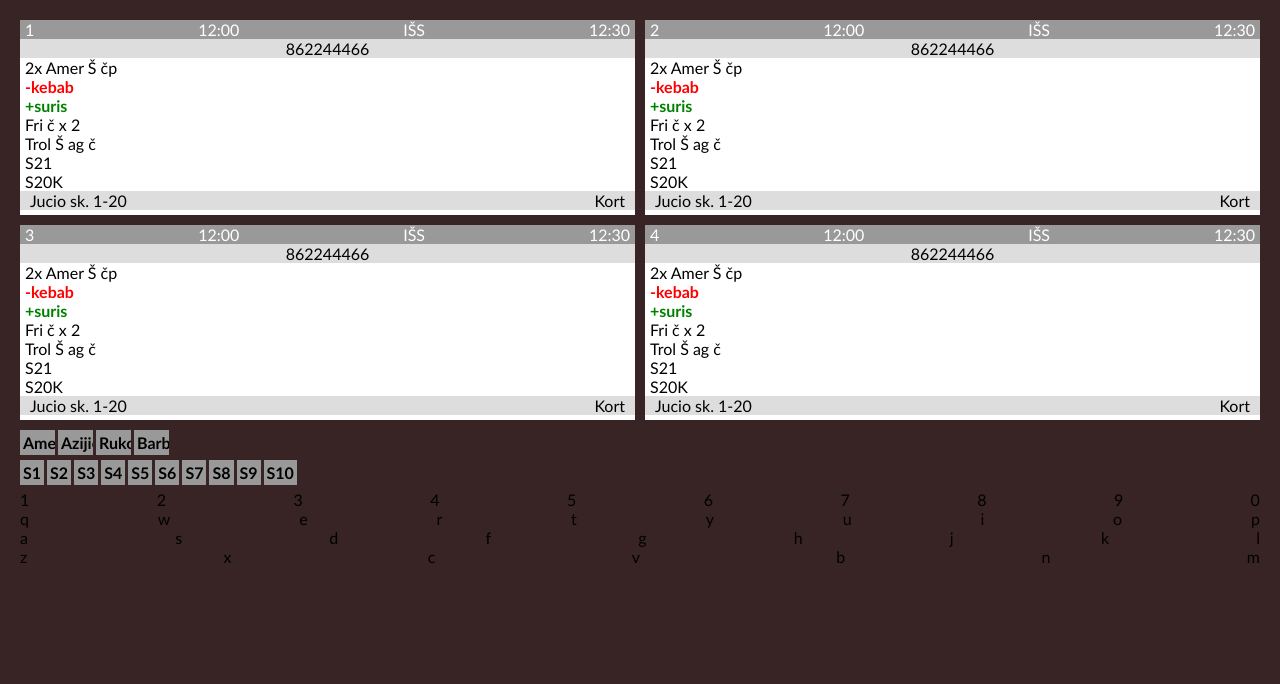
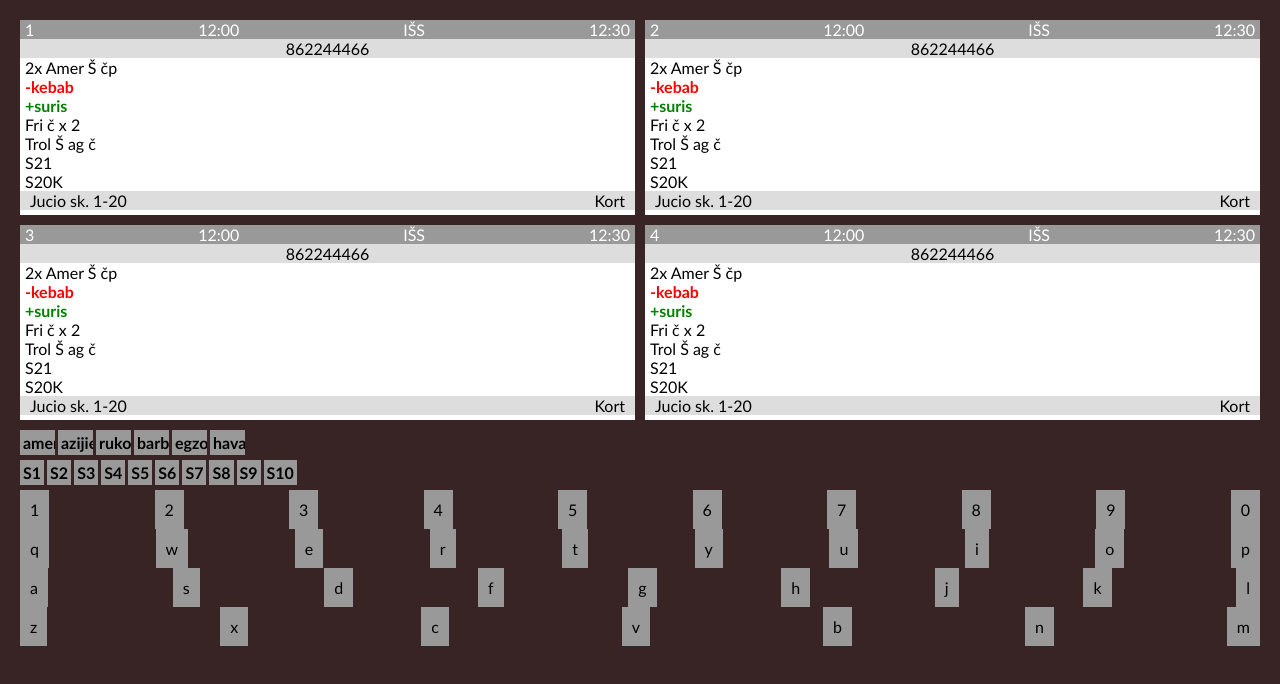
Before and after one commit to brokenfingers/manage-prototype, a website: page index.html in a window 1280 px wide. Drawn offline with Linux system fonts and the light colour scheme.

Commit message:
menu filter

```diff
--- a/css/pages/main.css
+++ b/css/pages/main.css
@@ -24,6 +24,15 @@ main > * {
     display: flex;
     justify-content: space-between;
     width: 100%;
+}
+
+.keyboard-button {
+    padding: 10px;
+    background-color: #999;
+    cursor: pointer;
+}
+.keyboard-button:hover {
+    background-color: #bbb;
 }
 
 .orders-pool {
--- a/data/menu.json
+++ b/data/menu.json
@@ -1,22 +1,32 @@
 [
     {
-        "name": "Amerikietiška",
+        "name": "amerikietiška",
         "id": 54651321,
         "type": "pizza"
     },
     {
-        "name": "Azijietiska",
+        "name": "azijietiska",
         "id": 54651115,
         "type": "pizza"
     },
     {
-        "name": "Rukola",
+        "name": "rukola",
         "id": 54651888,
         "type": "pizza"
     },
     {
-        "name": "Barbekina",
+        "name": "barbekina",
         "id": 54651777,
+        "type": "pizza"
+    },
+    {
+        "name": "egzotiška",
+        "id": 54651457,
+        "type": "pizza"
+    },
+    {
+        "name": "havaju",
+        "id": 5467947,
         "type": "pizza"
     },
     {
--- a/js/js.js
+++ b/js/js.js
@@ -1,24 +1,47 @@
 let keyboardString = "1234567890qwertyuiopasdfghjklzxcvbnm";
 let menu = [];
+let filteredMenu = [];
+let keyboardFilter = '';
 
-function layoutKeyboard(string, keyboardParameter) {
+function layoutKeyboard(keyTitles, keysInRow) {
     const keyboard = document.querySelector('.keyboard');
     let lastValue = 0;
-    for (let n = 0; n < keyboardParameter.length; n++) {
+    for (let n = 0; n < keysInRow.length; n++) {
         let row = document.createElement('div');
         row.classList.add("keyboard-row");
         keyboard.appendChild(row)
-        for (let i = lastValue; i < keyboardParameter[n]; i++) {
+        for (let i = lastValue; i < lastValue + keysInRow[n]; i++) {
             const keyBtn = document.createElement('div');
-            keyBtn.textContent = string[i];
+            keyBtn.textContent = keyTitles[i];
+            keyBtn.classList.add('keyboard-button');
+            keyBtn.addEventListener("click", onkeyBtn);
             row.appendChild(keyBtn);
         }
-        lastValue = keyboardParameter[n];
+        lastValue += keysInRow[n];
     }
 
 }
 
-layoutKeyboard(keyboardString, [10, 20, 29, 36]);
+function onkeyBtn() {
+    keyboardFilter += this.textContent;
+    filterMenu(menu, keyboardFilter);
+    resetMenu();
+    createMenu(filteredMenu);
+}
+
+function resetMenu() {
+    const pizzaMenu = document.querySelector(".pizza-menu");
+    const sushiMenu = document.querySelector(".sushi-menu");
+    pizzaMenu.innerHTML = '';
+    sushiMenu.innerHTML = '';
+
+}
+
+function filterMenu(obj, keyword) {
+    filteredMenu = obj.filter(itm => itm.name.includes(keyword));
+}
+
+layoutKeyboard(keyboardString, [10, 10, 9, 7]);
 
 async function loadMenu() {
     const requestUrl = './data/menu.json';
```
